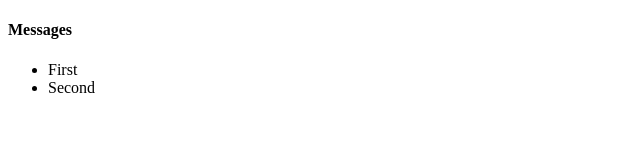
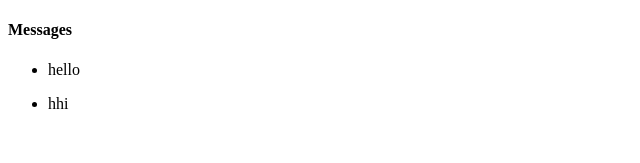
Before and after one commit to alnye655321/vue-full-stack, a Vue app: page / in a window 1280 px wide. Shown: the top 163 px of the page, without its empty margins (0-640 px from the left). Built offline with nearby package versions, Linux system fonts and the light colour scheme.

Commit message:
added messages

```diff
--- a/src/components/Messages.vue
+++ b/src/components/Messages.vue
@@ -1,9 +1,19 @@
 <template>
     <div>
         <h4>Messages</h4>
-        <ul>
-            <li>First</li>
-            <li>Second</li>
+        <ul  v-for="(message, index) in messages" :key="index">
+            <li>{{message}}</li>
         </ul>
     </div>
 </template>
+<script>
+    export default {
+        data() {
+            return {
+                messages: [
+                    "hello", "hhi"
+                ]
+            };
+        }
+    }
+</script>
```
